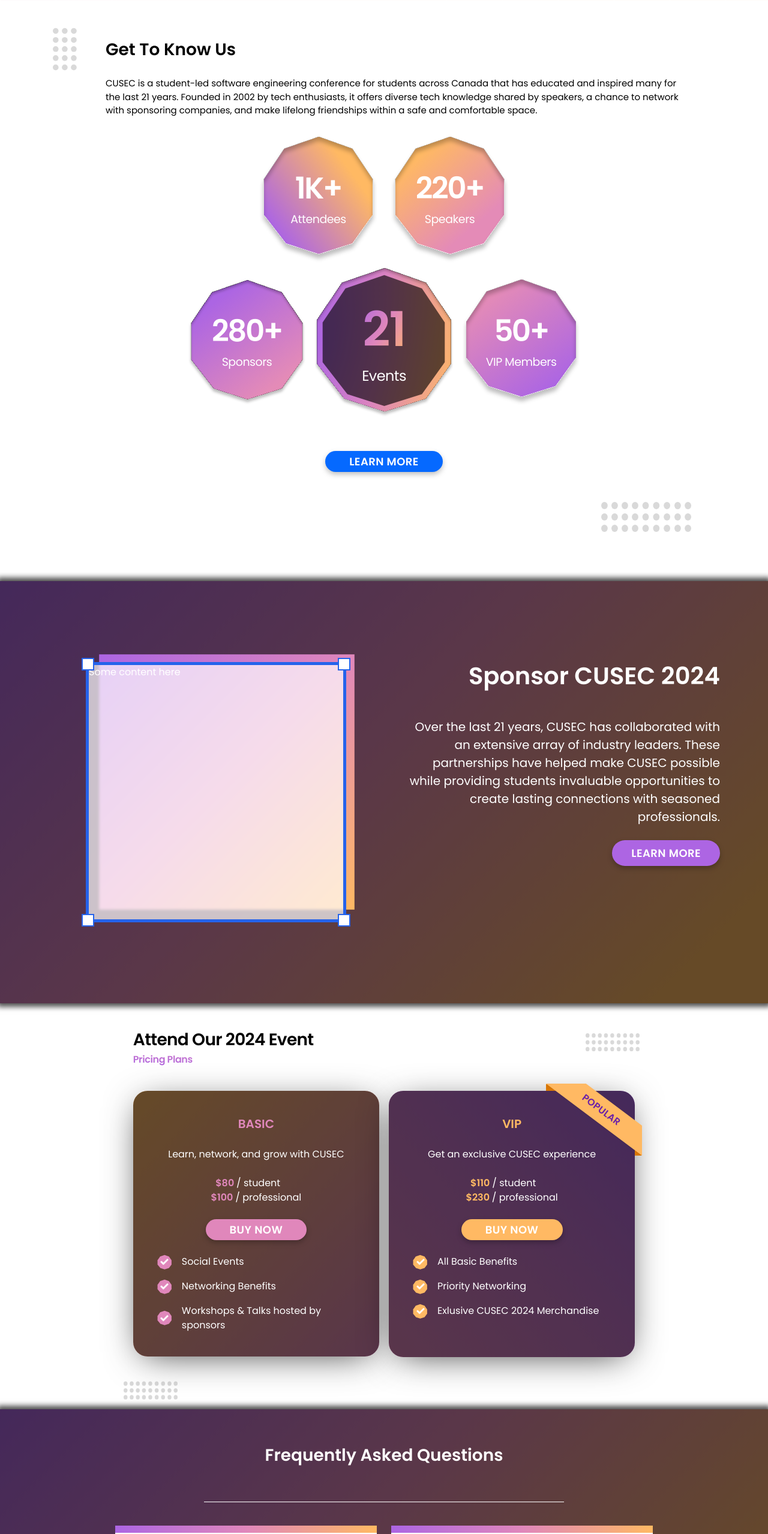
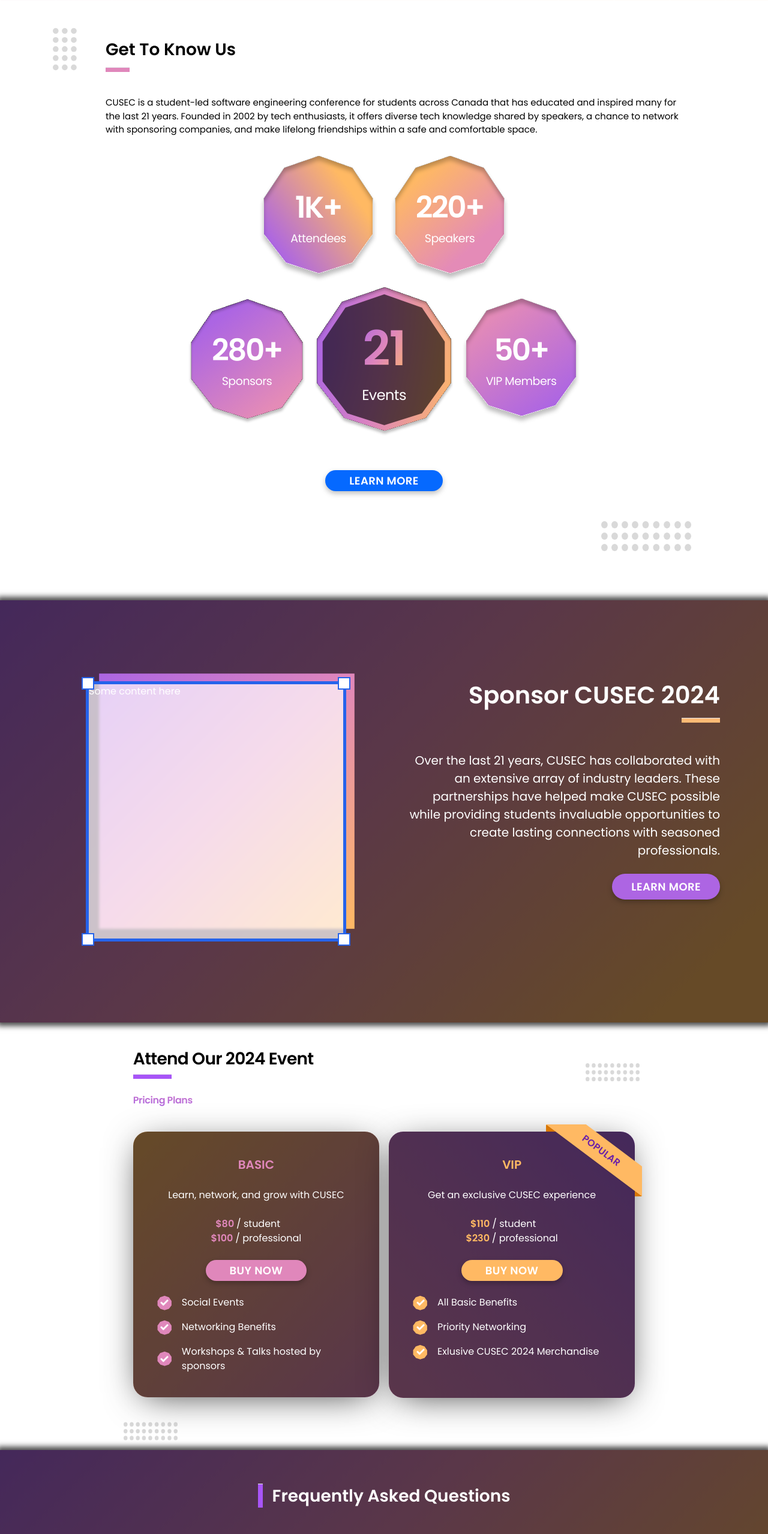
Before and after one commit to cusec/2024, a Next.js app: page / in a window 1280 px wide. Shown: the part 848-3406 px from the top of the page at 60% size. Built offline with nearby package versions, Linux system fonts and the light colour scheme.

Commit message:
feat: Add colored horizontal rules to all sections in homepage

```diff
--- a/src/components/Landing Page/About.tsx
+++ b/src/components/Landing Page/About.tsx
@@ -13,15 +13,16 @@ import Link from "next/link";
 export default function About() {
   return (
     <>
-
       {/* Vertical grid of grey circles */}
       <Image
         src={circle_grid_v1}
         alt="Vertical grid of grey circles"
         className="relative top-[70px] w-[40px] h-[80px] md:h-[120px] md:top-[80px] md:right-[40px] lg:top-[100px] lg:right-[40px] lg:h-[160px]"
       />
-      <section className="lg:max-w-[1024px] max-w-[768px] space-y-6 pl-12 ">
+      <section className="lg:max-w-[1024px] max-w-[768px] pl-12 ">
         <p className="font-semibold text-[28px]">Get To Know Us</p>
+              <hr className="block max-w-[3rem] md:max-w-[2.5rem] h-2 bg-roseQuartz mb-10 mt-2" />
+              <section className="space-y-6">
         <p className="font-regular text-[15px]">
           CUSEC is a student-led software engineering conference for students
           across Canada that has educated and inspired many for the last 21
@@ -30,6 +31,7 @@ export default function About() {
           companies, and make lifelong friendships within a safe and comfortable
           space.
         </p>
+              </section>
       </section>
 
       {/* Decagons */}
--- a/src/components/Landing Page/Contact.tsx
+++ b/src/components/Landing Page/Contact.tsx
@@ -10,7 +10,7 @@ export default function Contact() {
           Contact Us
         </h2>
         <div className="space-y-6">
-          <hr className="block max-w-[3rem] md:max-w-[4rem] h-2 bg-roseQuartz" />
+          <hr className="block max-w-[3rem] md:max-w-[4rem] h-2 bg-purple-500" />
           <Link
             href={"mailto:info@cusec.net"}
             className="flex transition ease-in-out duration-500 hover:scale-105 group max-w-fit items-center"
--- a/src/components/Landing Page/Faq.tsx
+++ b/src/components/Landing Page/Faq.tsx
@@ -8,8 +8,9 @@ export default function Faq() {
   return (
     <>
       <div className="bg-black bg-opacity-60 text-white px-8">
-        <h2 className="text-[28px] text-center font-semibold py-14 px-10">
-          Frequently Asked Questions
+        <h2 className="text-[28px] flex justify-center font-semibold py-14 px-10">
+                        <hr className="block w-2 h-10 bg-purple-500 mr-4" />
+                        Frequently Asked Questions
         </h2>
         <span className="block max-w-[600px] h-[0.75px] bg-white mb-10 mx-auto"></span>
 
--- a/src/components/Landing Page/Sponsor.tsx
+++ b/src/components/Landing Page/Sponsor.tsx
@@ -7,10 +7,14 @@ export default function Sponsor() {
       <div className="bg-black bg-opacity-60 shadow mx-auto px-5 sm:px-20 text-white"
                 style={{ boxShadow: "0px 3px 8px 4px rgba(0, 0, 0, 0.5), 0px -3px 8px 4px rgba(0, 0, 0, 0.5)" }}
       >
-        <div className="grid grid-cols-1 md:grid-cols-2 py-14 md:py-32 max-w-6xl mx-auto">
-          <h2 className="text-center text-[28px] font-semibold pb-10 block md:hidden">
+        <div className="grid grid-cols-1 md:grid-cols-2 py-14 md:py-32 max-w-6xl mx-auto w-fit">
+
+          <span className="flex justify-center text-[28px] font-semibold pb-10 md:hidden">
+          <h2 className="w-fit">
             Sponsor CUSEC 2024
+              <hr className="max-w-[3rem] md:max-w-[4rem] h-2 bg-orange-300 mb-2 mt-2 ml-auto" />
           </h2>
+          </span>
           <div className="mx-4 md:mx-0">
             <div className="relative max-w-md aspect-square mx-auto w-full">
               <div className="absolute max-w-md aspect-square top-[-17px] right-[-18px] bg-gradient-to-br from-royalPurple via-roseQuartz to-goldenApricot w-full h-full scale-[95%]">
@@ -26,6 +30,7 @@ export default function Sponsor() {
             <h2 className="text-[28px] md:text-[40px] font-semibold hidden md:block">
               Sponsor CUSEC 2024
             </h2>
+              <hr className="hidden md:block max-w-[3rem] md:max-w-[4rem] h-2 bg-orange-300 mb-2 mt-2 ml-auto" />
             <p className="md:text-[20px] font-regular pt-10 pb-6">
               Over the last 21 years, CUSEC has collaborated with an extensive
               array of industry leaders. These partnerships have helped make
--- a/src/components/Landing Page/Tickets.tsx
+++ b/src/components/Landing Page/Tickets.tsx
@@ -11,6 +11,7 @@ export default function Sponsor() {
           <h2 className="text-[28px] font-semibold tracking-tight">
             Attend Our 2024 Event
           </h2>
+              <hr className="block max-w-[3rem] md:max-w-[4rem] h-2 bg-purple-500 mb-6 mt-1" />
           <p className="font-semibold bg-clip-text text-transparent bg-gradient-to-tr from-royalPurple to-roseQuartz tracking-tight">
             Pricing Plans
           </p>
```
